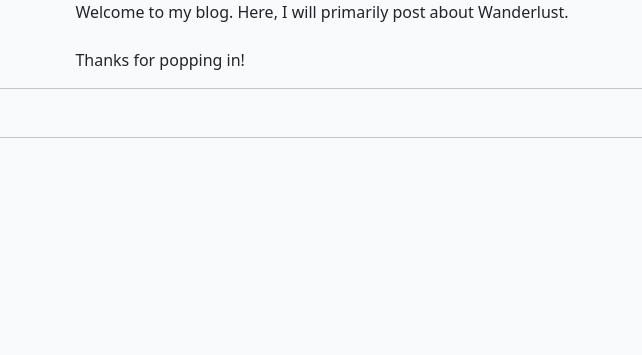
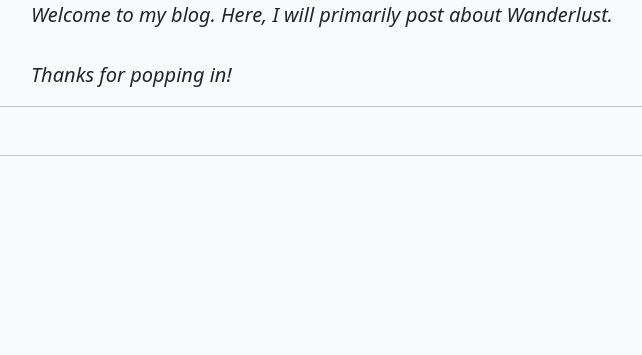
Before and after one commit to Graciekan21/django-wanderlust, a Django app: page / in a window 1280 px wide. Shown: the part 81-436 px from the top of the page, without its empty margins (318-960 px from the left). Run offline with Django 3.2, Linux system fonts and the light colour scheme; data that the repository does not hold is empty; some libraries are stand-ins or nearby versions; some web fonts are replaced.

Commit message:
Added Styling to the Intro Message

```diff
--- a/templates/index.html
+++ b/templates/index.html
@@ -3,7 +3,7 @@
 
 {% block content %}
 <div id="intro-container">
-<p class="introduction h-100 d-flex align-items-center justify-content-center">
+<p class="introduction h-100 d-flex align-items-center justify-content-center fst-italic fs-5 display-font-sizes:3rem,">
     Welcome to my blog. Here, I will primarily post about Wanderlust.
     <br><br>
     Thanks for popping in!
```
Also changed, not shown: README.md.
